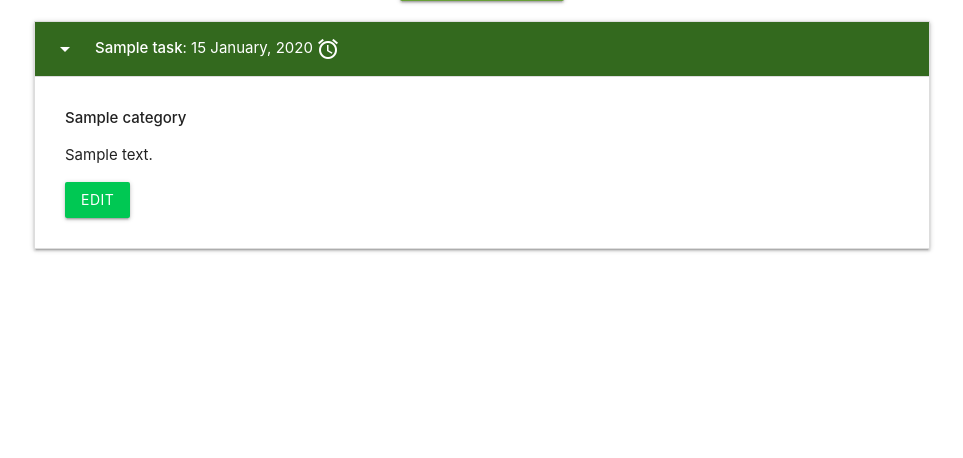
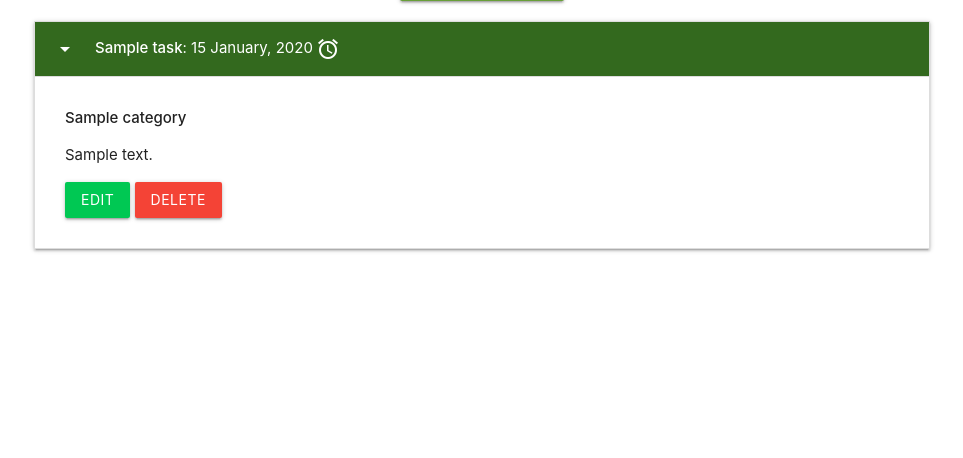
Before and after one commit to pieterkdevilliers/flask-task, a Flask app: page / in a window 1280 px wide, after a click that opens the changed part. Shown: the part 212-670 px from the top of the page, without its empty margins (158-1121 px from the left). Run offline with Flask 2, Linux system fonts and the light colour scheme; tables that the repository leaves empty hold one stand-in row (values such as "Sample post").

Commit message:
Add task delete function

```diff
--- a/taskmanager/routes.py
+++ b/taskmanager/routes.py
@@ -70,3 +70,10 @@ def edit_task(task_id):
         db.session.commit()
         return redirect(url_for("home"))
     return render_template("edit_task.html", task=task, categories=categories)
+
+@app.route("/delete_task/<int:task_id>")
+def delete_task(task_id):
+    task = Task.query.get_or_404(task_id)
+    db.session.delete(task)
+    db.session.commit()
+    return redirect(url_for("home"))
--- a/taskmanager/templates/tasks.html
+++ b/taskmanager/templates/tasks.html
@@ -26,6 +26,7 @@
         <p>{{ task.task_description }}</p>
         <div class="card-action">
           <a href="{{ url_for('edit_task', task_id=task.id) }}" class="btn green accent-4">Edit</a>
+          <a href="{{ url_for('delete_task', task_id=task.id) }}" class="btn red">Delete</a>
         </div>
       </div>
     </li>
```
